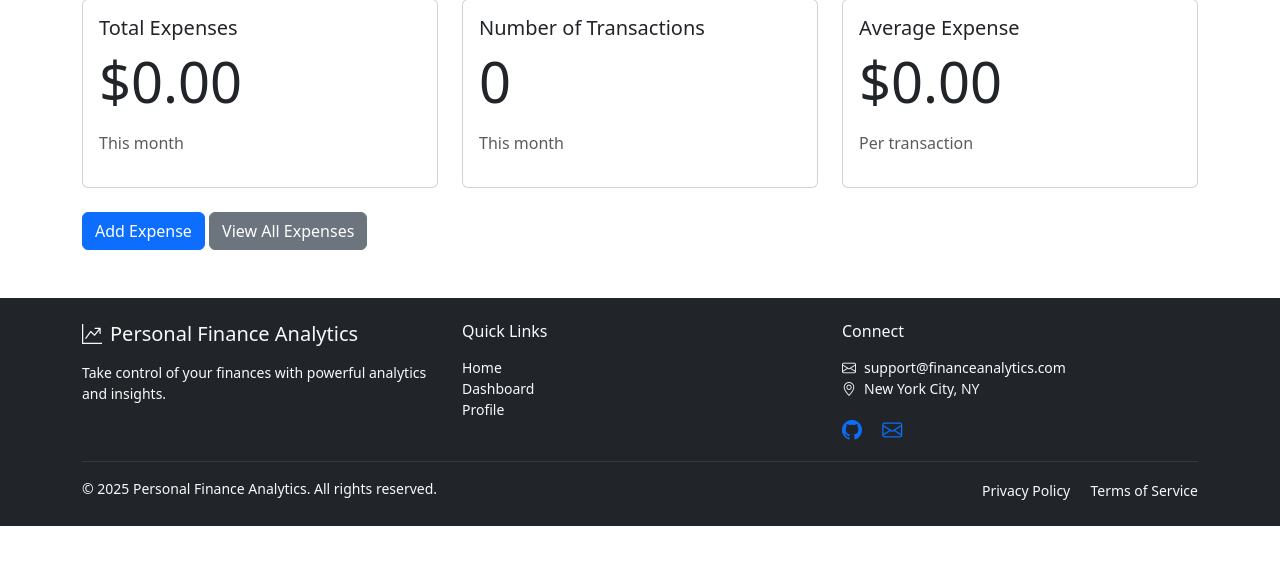
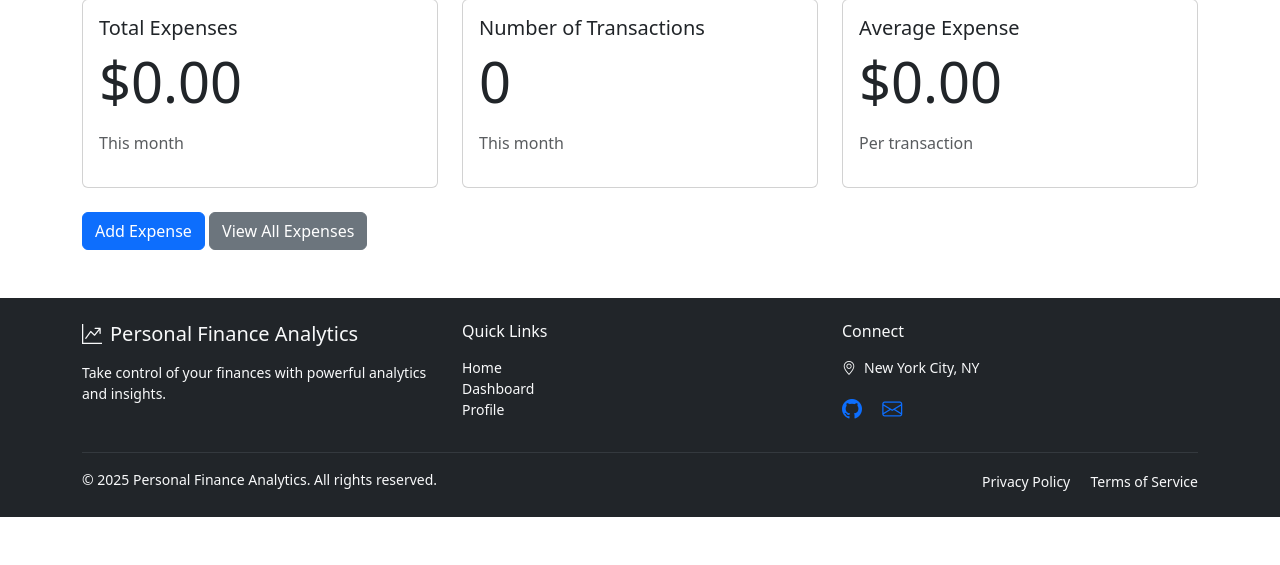
Before and after one commit to marl-Am/personal-finance-analytics, a Flask app: page /dashboard in a window 1280 px wide. Shown: the part 215-780 px from the top of the page. Run offline with Flask 3, Linux system fonts and the light colour scheme; the visitor is signed in with stand-in values (Sample User, id 1); data comes from the database, SQL or seed files in the repository; data that the repository does not hold is empty; some libraries are stand-ins or nearby versions.

Commit message:
Update base.html

```diff
--- a/templates/base.html
+++ b/templates/base.html
@@ -194,8 +194,7 @@
           <div class="col-md-4">
             <h6 class="mb-3">Connect</h6>
             <p class="text-light-50 small">
-              <i class="bi bi-envelope me-2"></i
-              >support@financeanalytics.com<br />
+
               <i class="bi bi-geo-alt me-2"></i>New York City, NY
             </p>
             <div class="social-media mt-3">
```
